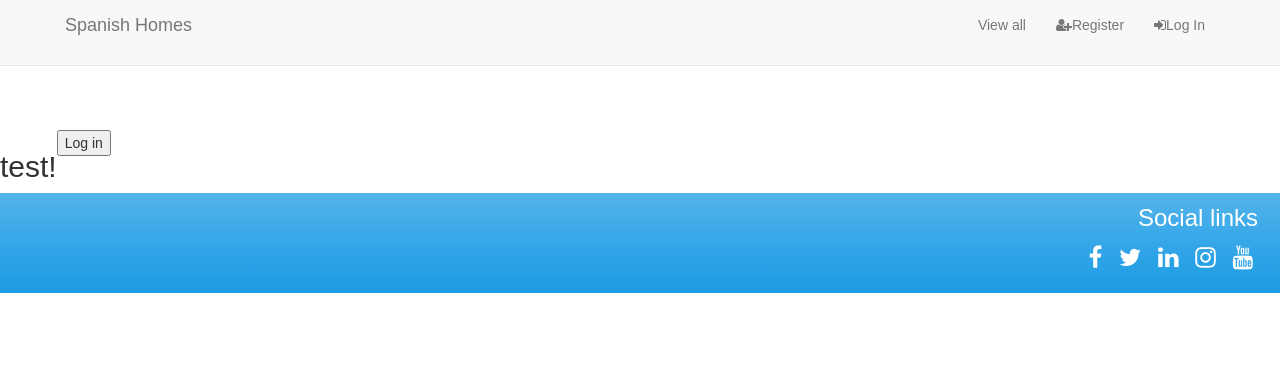
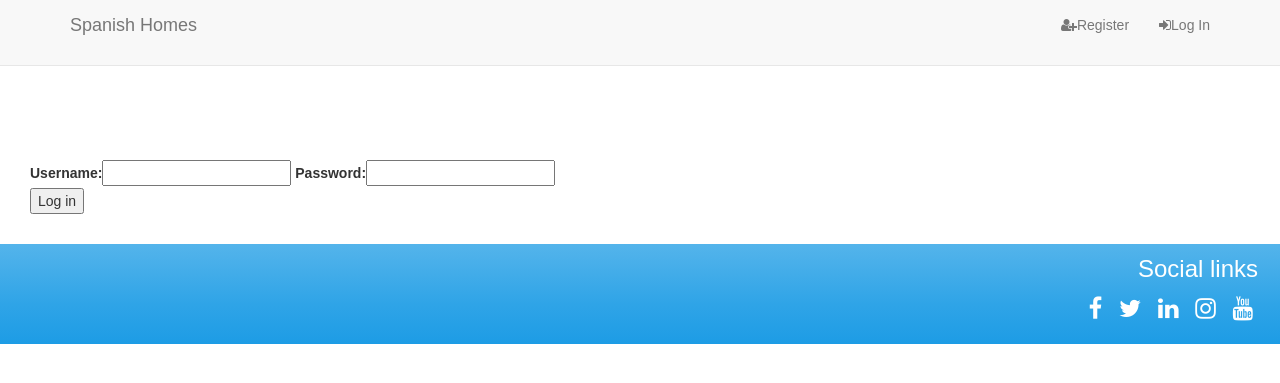
Before and after one commit to GrantMCA93/Project5-Full-Stack-Frameworks, a Django app: page /accounts/login/ in a window 1280 px wide. Shown: the top 383 px of the page. Run offline with Django 3.2, Linux system fonts and the light colour scheme; some libraries are stand-ins or nearby versions.

Commit message:
created basic login page

```diff
--- a/accounts/forms.py
+++ b/accounts/forms.py
@@ -6,8 +6,9 @@ from django.core.exceptions import ValidationError
 from .models import UserProfile
 
 class UserLoginForm(forms.Form):
-    username_or_email = forms.CharField()
+    username = forms.CharField()
     password = forms.CharField(widget=forms.PasswordInput)
+
 
 class UserProfileForm(UserCreationForm):
     """
--- a/accounts/templates/login.html
+++ b/accounts/templates/login.html
@@ -1,9 +1,13 @@
-{% extends "base.html" %}
-{% load bootstrap_tags %}
-{% block content %}
-<h2>test!</h2>
-<form method="post" >
-    <button>Log in</button>
-</form>
+{% extends "base.html" %} {% load bootstrap_tags %} {% block content %}
+
+<div>
+    <form method="post" style="padding: 30px; width:100%;">
+        {% csrf_token %}
+         {{  form | as_bootstrap }}
+        <div>
+            <button>Log in</button>
+        </div>
+    </form>
+</div>
 
 {% endblock %}
--- a/accounts/templates/register.html
+++ b/accounts/templates/register.html
@@ -1,7 +1,7 @@
 {% extends "base.html" %}
 {% load bootstrap_tags %}
 {% block content %}
-    <form method="post" action="{% url 'register' %}" class="accountform" style="padding: 30px;">
+    <form method="post" action="{% url 'register' %}" class="accountform" style="padding: 30px; width:100%;">
         <fieldset class="form-group" style="min-width: 100%;">
             <legend>Create a new account</legend>
             <p>Already got an account? <a href="{% url 'login' %}">Sign In</a></p>
--- a/templates/partials/_navbar.html
+++ b/templates/partials/_navbar.html
@@ -1,37 +1,38 @@
-<nav class="navbar navbar-masthead navbar-default navbar-fixed-top" style="padding-right:10px">
-
-    <div class="container">
-        <div class="navbar-header" style="width: 100%;">
-            <button type="button" class="navbar-toggle collapsed" data-toggle="collapse" data-target="#navbar" aria-expanded="false" aria-controls="navbar">
+    <nav class="navbar navbar-masthead navbar-default navbar-fixed-top">
+        <div class="container">
+            <div class="navbar-header">
+                <button type="button" class="navbar-toggle collapsed" data-toggle="collapse" data-target="#navbar" aria-expanded="false" aria-controls="navbar">
                     <span class="sr-only">Toggle navigation</span>
                     <span class="icon-bar"></span>
                     <span class="icon-bar"></span>
                     <span class="icon-bar"></span>
                 </button>
-
-            <a class="navbar-brand" href="/">Spanish Homes</a>
-
+                   <a class="navbar-brand" href="/">Spanish Homes</a>
+            </div>
+            <div id="navbar" class="navbar-collapse collapse">
             <ul class="nav navbar-nav navbar-right">
-
+            {% if user.is_authenticated %}
                 <li class="nav-item">
                     <a class="nav-link" href="{% url 'houses' %}">View all</a>
                 </li>
-                {% if user.is_authenticated %}
                 <li class="nav-item">
                     <a class="nav-link" href="{% url 'addhouse' user.id %}">Add House</a>
                 </li>
                 <li><a href="{% url 'profile' %}"><i class="fa fa-user"></i> Profile</a></li>
                 <li><a href="{% url 'logout' %}"><i class="fa fa-sign-out"></i> Log Out</a></li>
-                <li><a href="{% url 'view_cart' %}"><i class="fa fa-shipping-cart"></i> Cart
+                <li>
+                    <a href="{% url 'view_cart' %}"><i class="fa fa-shipping-cart"></i> Cart
                             {% if product_count > 0 %}
                             <label class="badge badge-warning">{{ product_count }}</label>
-                            {% endif %}</a></li>
+                            {% endif %}
+                    </a>
+                </li>
                 {% else %}
                 <li><a href="{% url 'register' %}"><i class="fa fa-user-plus"></i>Register</a></li>
                 <li><a href="{% url 'login' %}"><i class="fa fa-sign-in"></i>Log In</a></li>
 
             </ul>
-             {% endif %}
+            {% endif %}
         </div>
     </div>
 </nav>
```
